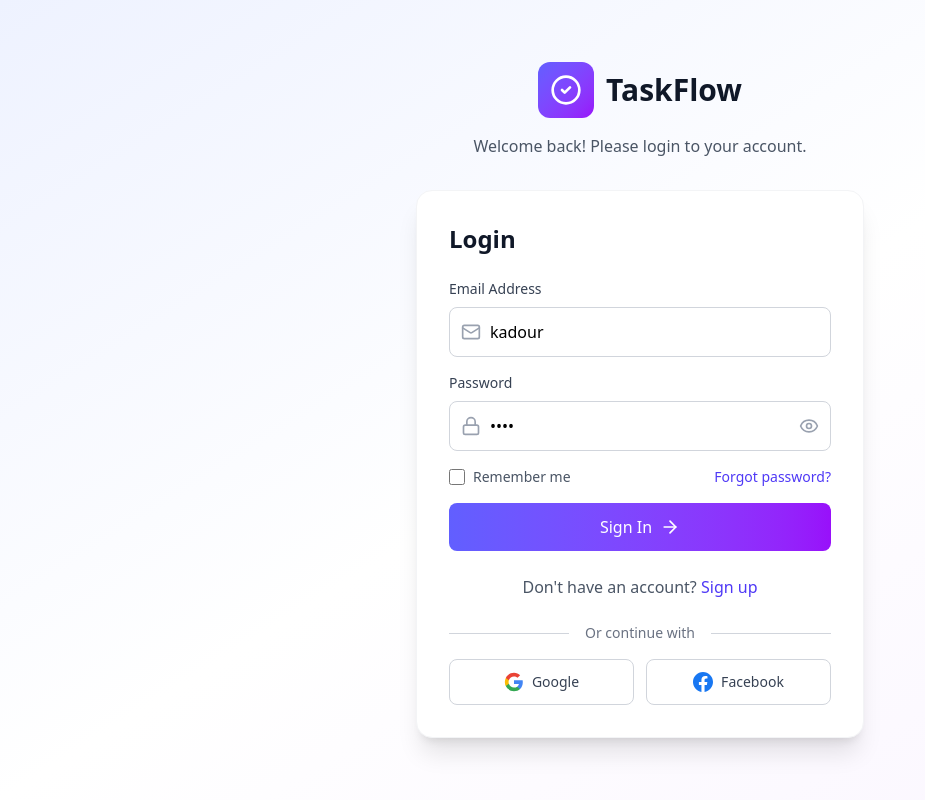
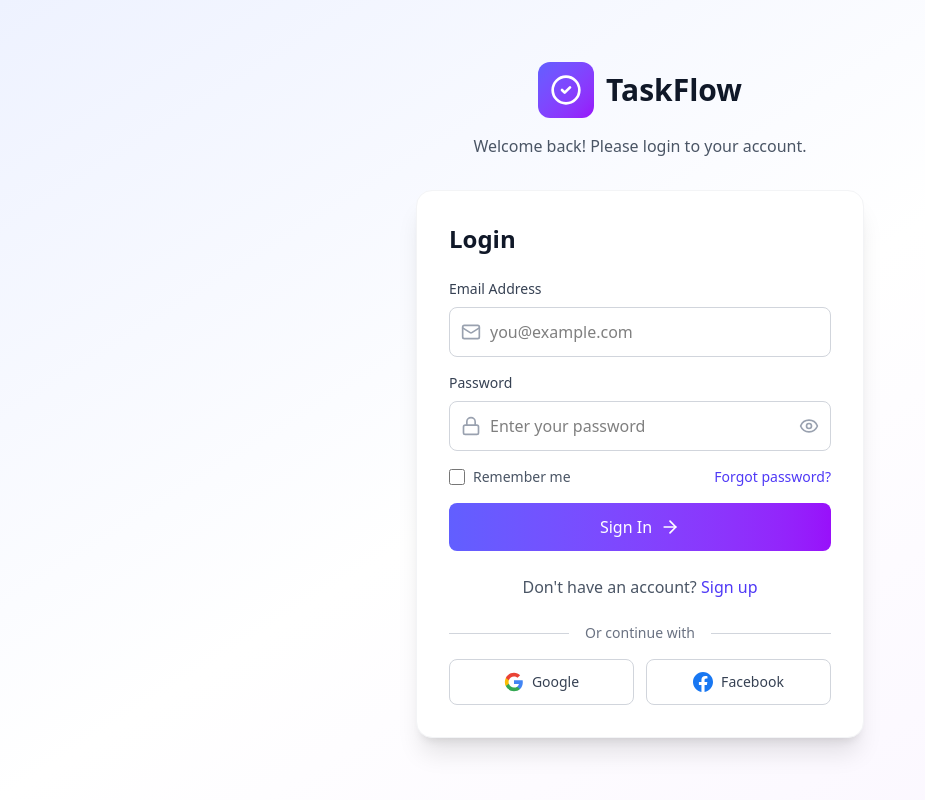
Before and after one commit to kadour22/TaskManagerFrontend, a React (Vite) app: page / in a window 1280 px wide. Shown: the whole page, without its empty margins (0-925 px from the left). Built offline with nearby package versions, Linux system fonts and the light colour scheme.

Commit message:
fix login states

```diff
--- a/src/components/AuthComponents.jsx
+++ b/src/components/AuthComponents.jsx
@@ -9,8 +9,8 @@
   const [currentView, setCurrentView] = useState('login');
   const [showPassword, setShowPassword] = useState(false);
   const [showConfirmPassword, setShowConfirmPassword] = useState(false);
-  const [username , setUsername] = useState('kadour');
-  const [password , setPassword] = useState('zaza');
+  const [username , setUsername] = useState('');
+  const [password , setPassword] = useState('');
   const navigate = useNavigate();
 
   const handleloginSubmit = async () => {
```
